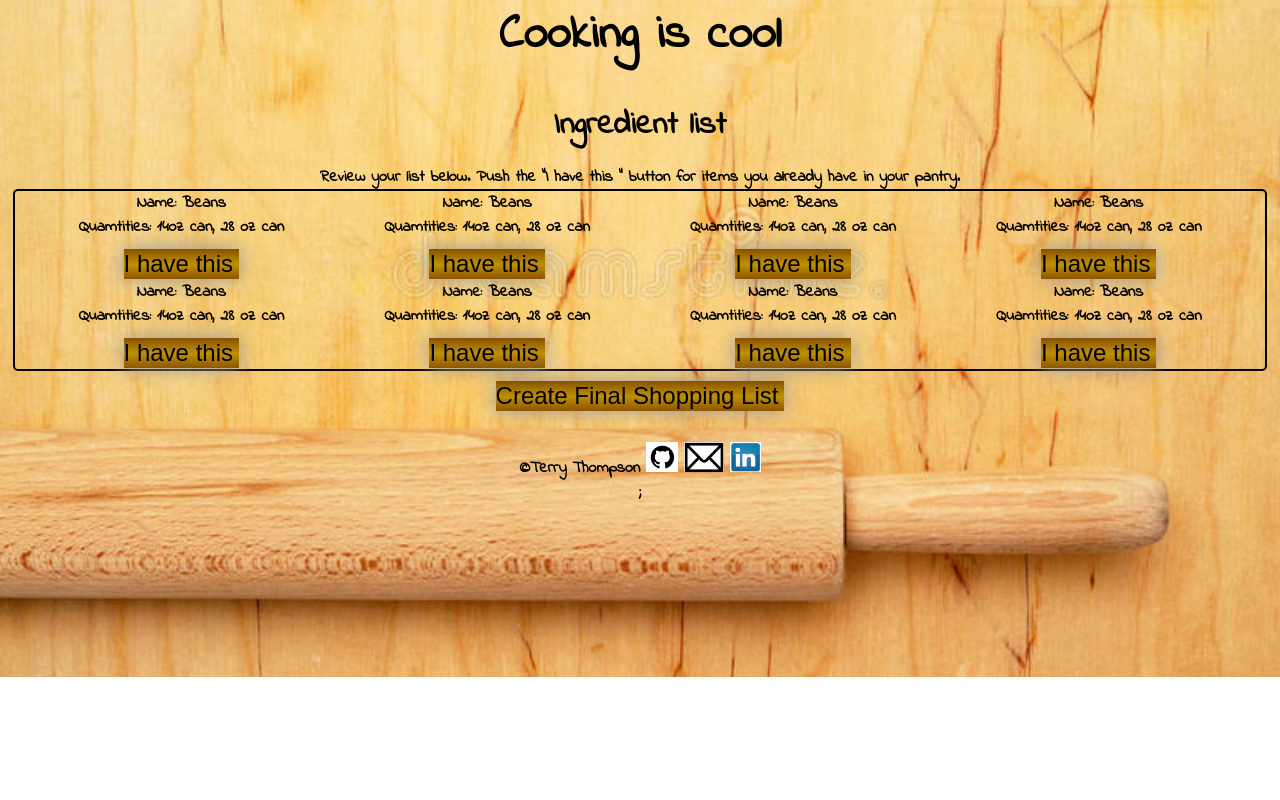
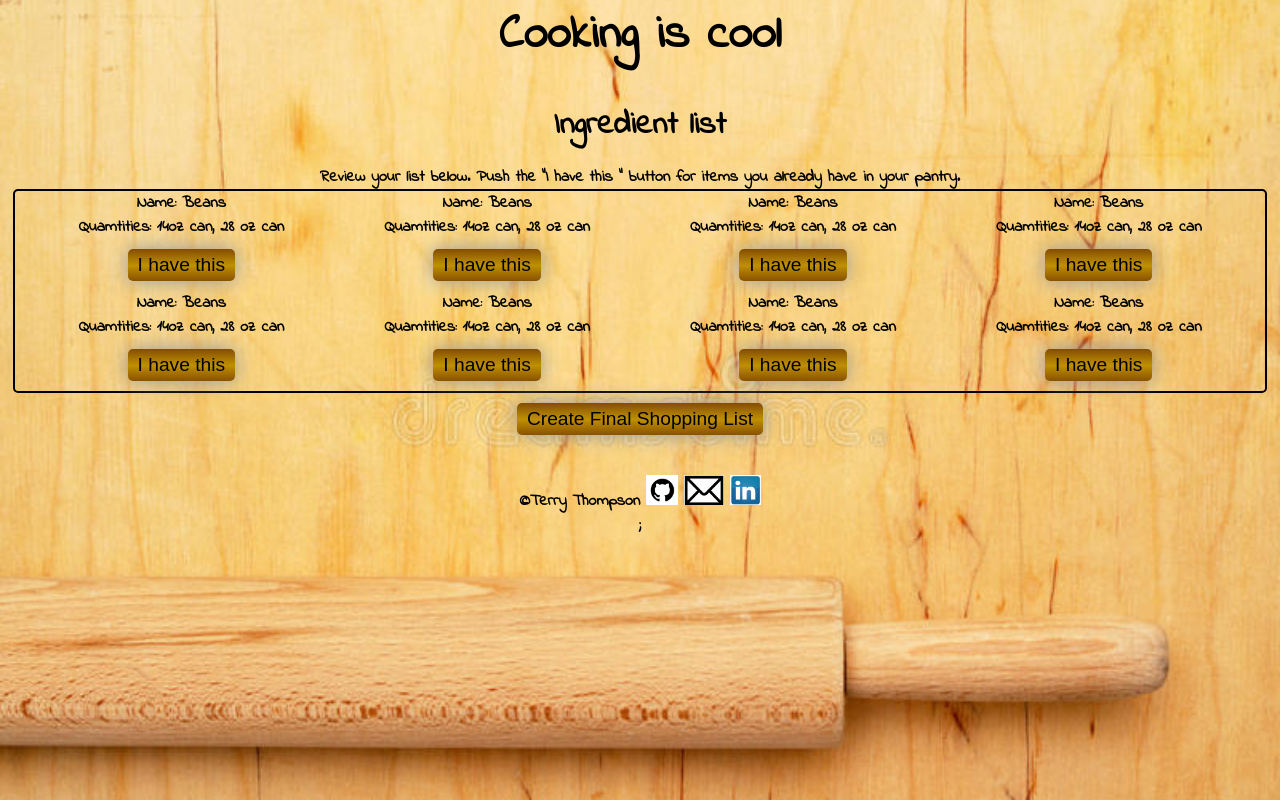
Before and after one commit to terrylthompsonintx/shopping-list-full-stack-capstone, a website: page public/ingredient1.html in a window 1280 px wide. Drawn offline with nearby package versions, Linux system fonts and the light colour scheme.

Commit message:
Styled buttons.  Added margins and padding.   Changed background so it covers page.   Stlyed links.

```diff
--- a/public/ingredient1.html
+++ b/public/ingredient1.html
@@ -20,60 +20,60 @@
                     Name: Beans
                 </li>
                 <li>Quamtities: 14oz can, 28 oz can</li>
-                <l><button id='selectButton' class='button marius-button'>I have this</button></l>
+                <l><button id='selectButton' class='button'>I have this</button></l>
             </ul>
             <ul class='col-3'>
                 <li>
                     Name: Beans
                 </li>
                 <li>Quamtities: 14oz can, 28 oz can</li>
-                <l><button id='selectButton' class='button marius-button'>I have this</button></l>
+                <l><button id='selectButton' class='button'>I have this</button></l>
             </ul>
             <ul class='col-3'>
                 <li>
                     Name: Beans
                 </li>
                 <li>Quamtities: 14oz can, 28 oz can</li>
-                <l><button id='selectButton' class='button marius-button'>I have this</button></l>
+                <l><button id='selectButton' class='button'>I have this</button></l>
             </ul>
             <ul class='col-3'>
                 <li>
                     Name: Beans
                 </li>
                 <li>Quamtities: 14oz can, 28 oz can</li>
-                <l><button id='selectButton' class='button marius-button'>I have this</button></l>
+                <l><button id='selectButton' class='button'>I have this</button></l>
             </ul>
             <ul class='col-3'>
                 <li>
                     Name: Beans
                 </li>
                 <li>Quamtities: 14oz can, 28 oz can</li>
-                <l><button id='selectButton' class='button marius-button'>I have this</button></l>
+                <l><button id='selectButton' class='button'>I have this</button></l>
             </ul>
             <ul class='col-3'>
                 <li>
                     Name: Beans
                 </li>
                 <li>Quamtities: 14oz can, 28 oz can</li>
-                <l><button id='selectButton' class='button marius-button'>I have this</button></l>
+                <l><button id='selectButton' class='button'>I have this</button></l>
             </ul>
             <ul class='col-3'>
                 <li>
                     Name: Beans
                 </li>
                 <li>Quamtities: 14oz can, 28 oz can</li>
-                <l><button id='selectButton' class='button marius-button'>I have this</button></l>
+                <l><button id='selectButton' class='button'>I have this</button></l>
             </ul>
             <ul class='col-3'>
                 <li>
                     Name: Beans
                 </li>
                 <li>Quamtities: 14oz can, 28 oz can</li>
-                <l><button id='selectButton' class='button marius-button'>I have this</button></l>
+                <l><button id='selectButton' class='button'>I have this</button></l>
             </ul>
         </div>
         <div class='col-12'>
-            <div><button id='selectButton' class='button marius-button'>Create Final Shopping List</button></div>
+            <div><button id='selectButton' class='button'>Create Final Shopping List</button></div>
     </main>
 
 
--- a/public/style.css
+++ b/public/style.css
@@ -1,8 +1,9 @@
 html {
-    background: url("images/bg.jpg")center no-repeat;
+    background: url("images/bg.jpg") no-repeat center center fixed;
     -webkit-background-size: cover;
     -moz-background-size: cover;
     -o-background-size: cover;
+    background-size: cover;
 }
 
 body {
@@ -61,16 +62,48 @@ footer img {
 }
 
 a:hover {
-    font-size: 110%;
+    font-size: 130%;
 }
 
 .button {
     margin-top: 10px;
+    margin-bottom: 10px;
     cursor: pointer;
     outline: none;
     border: none;
     border-radius: 0;
     box-shadow: 0px 0px 20px #999;
+    background-image: url(images/button-bg.png);
+    background-repeat: repeat-x;
+    background-position: center;
+    font-size: 120%;
+    padding: 5px 10px;
+    border-radius: 5px;
+}
+
+a:link {
+    color: black;
+}
+
+
+/* visited link */
+
+a:visited {
+    color: black;
+}
+
+
+/* mouse over link */
+
+a:hover {
+    font-weight: 120%;
+}
+
+
+/* selected link */
+
+a:active {
+    color: black;
 }
 
 
@@ -94,14 +127,6 @@ a:hover {
     clear: both;
 }
 
-.marius-button {
-    background-image: url(images/button-bg.png);
-    background-repeat: repeat-x;
-    background-position: center;
-    font-color: white;
-    font-size: 150%;
-}
-
 footer li {
     display: inline-block;
     text-decoration: none;
```
Also changed, not shown: public/index.html (+2 -2 lines), public/ingredient2.html (+8 -8 lines), public/menulinks.html (+1 -1 lines), public/search.html (+3 -2 lines).
